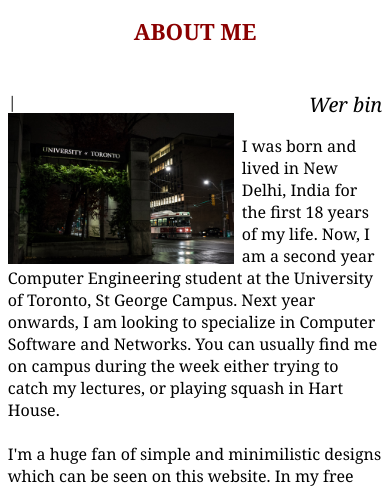
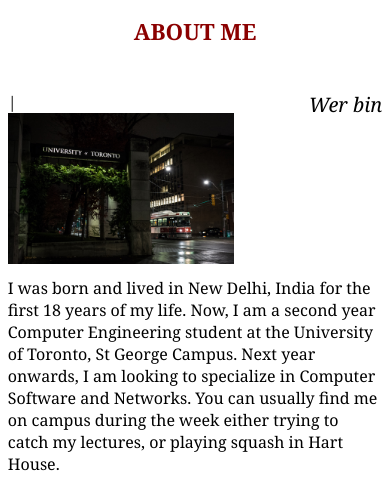
Before and after one commit to janus-tg/janus-tg.github.io, a plain HTML site: page index.html in a window 390 px wide. Shown: the part 370-858 px from the top of the page. Drawn offline with Linux system fonts and the light colour scheme.

Commit message:
Update StyleSheet1.css

```diff
--- a/StyleSheet1.css
+++ b/StyleSheet1.css
@@ -334,10 +334,11 @@
     }
 
     #aboutImage {
-        float: left;
-        max-height: 60vh;
-        max-width: 60vw;
+        float: none;
+        max-height: 100vh;
+        width: 100%;
         padding-right: 2%;
+        padding-bottom: 2%;
     }
 
     #contentAbout {
```
